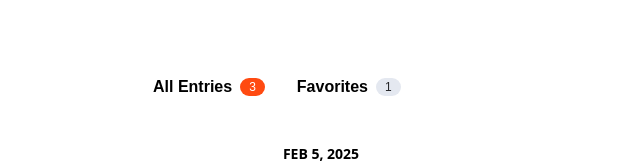
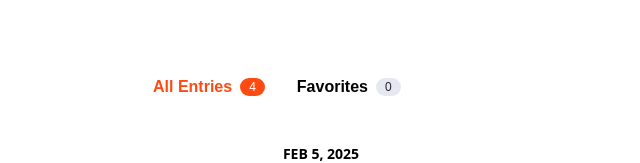
Before and after one commit to Miriam-Voelkl/react-state-3_journal-app, a React (Create React App) app: page / in a window 1280 px wide. Shown: the part 504-667 px from the top of the page, without its empty margins (319-959 px from the left). Built offline with nearby package versions, Linux system fonts and the light colour scheme.

Commit message:
add favorite count and highlight

```diff
--- a/src/App.js
+++ b/src/App.js
@@ -42,7 +42,7 @@ const initialEntries = [
 
 function App() {
   const [entries, setEntries] = useState(initialEntries);
-  const favoriteEntries = entries.filter((entry) => entry.isFavorite === true);
+  const favoriteEntries = entries.filter((entry) => entry.isFavorite);
   const [filter, setFilter] = useState("all");
 
   function handleAddEntry(newEntry) {
@@ -78,9 +78,12 @@ function App() {
         <EntryForm onAddEntry={handleAddEntry} />
         <EntriesSection
           entries={filter === "favorites" ? favoriteEntries : entries}
+          filter={filter}
           onToggleFavorite={handleToggleFavorite}
           onShowAllEntries={handleShowAllEntries}
           onShowFavoriteEntries={handleShowFavoriteEntries}
+          allEntriesCount={entries.length}
+          favoriteEntriesCount={favoriteEntries.length}
         />
       </main>
       <Footer />
--- a/src/components/EntriesSection/index.js
+++ b/src/components/EntriesSection/index.js
@@ -11,15 +11,30 @@ export default function EntriesSection({
   onToggleFavorite,
   onShowAllEntries,
   onShowFavoriteEntries,
+  filter,
+  allEntriesCount,
+  favoriteEntriesCount,
 }) {
   return (
     <section className="entries-section">
       <Tabs>
-        <Tab active onClick={onShowAllEntries}>
-          All Entries <Badge isActive>3</Badge>
+        <Tab
+          isActive={filter === "all" ? true : false}
+          onClick={onShowAllEntries}
+        >
+          All Entries{" "}
+          <Badge isActive={filter === "all" ? true : false}>
+            {allEntriesCount}
+          </Badge>
         </Tab>
-        <Tab onClick={onShowFavoriteEntries}>
-          Favorites <Badge>1</Badge>
+        <Tab
+          isActive={filter === "favorites" ? true : false}
+          onClick={onShowFavoriteEntries}
+        >
+          Favorites{" "}
+          <Badge isActive={filter === "favorites" ? true : false}>
+            {favoriteEntriesCount}
+          </Badge>
         </Tab>
       </Tabs>
       <div className="entries-section__entries">
```
